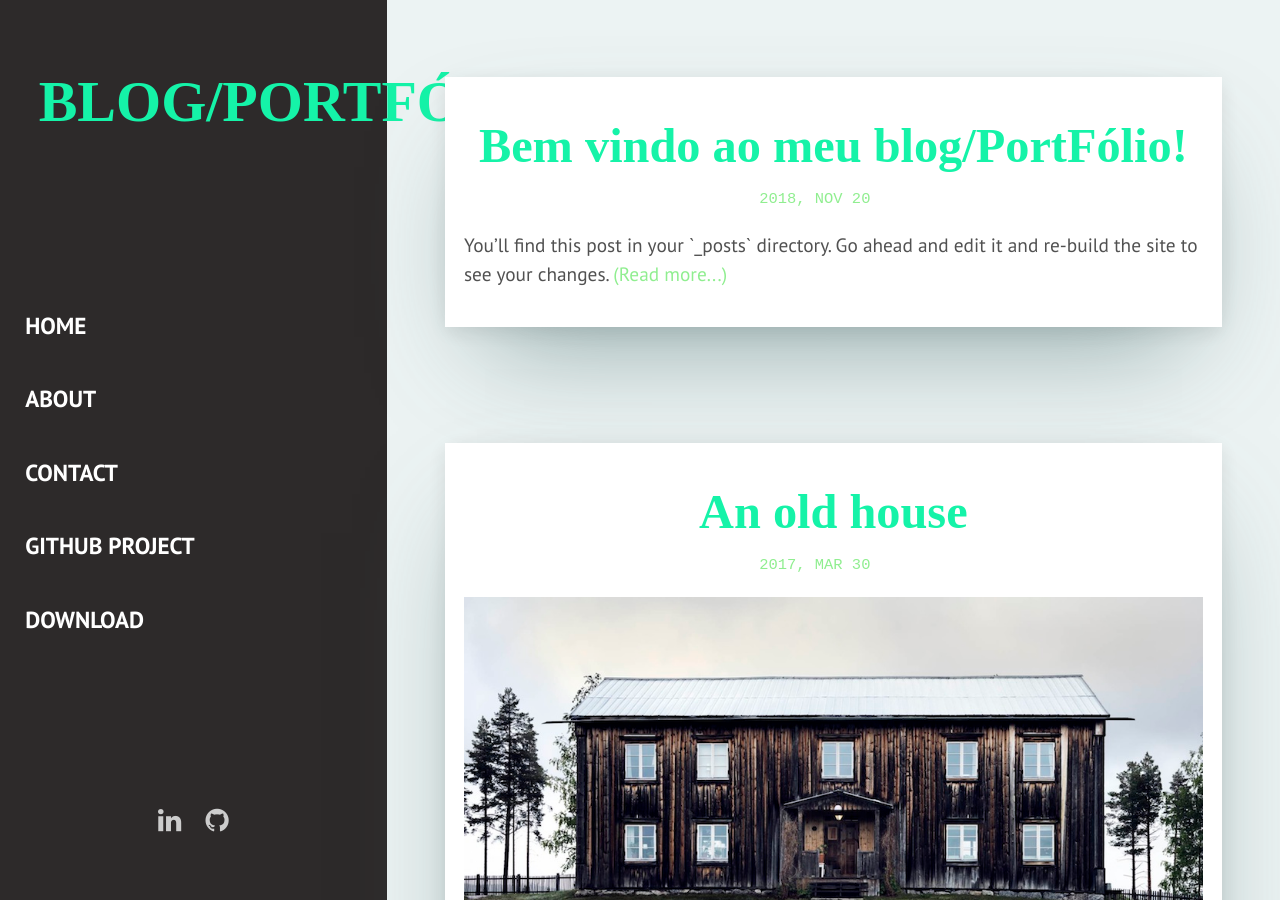
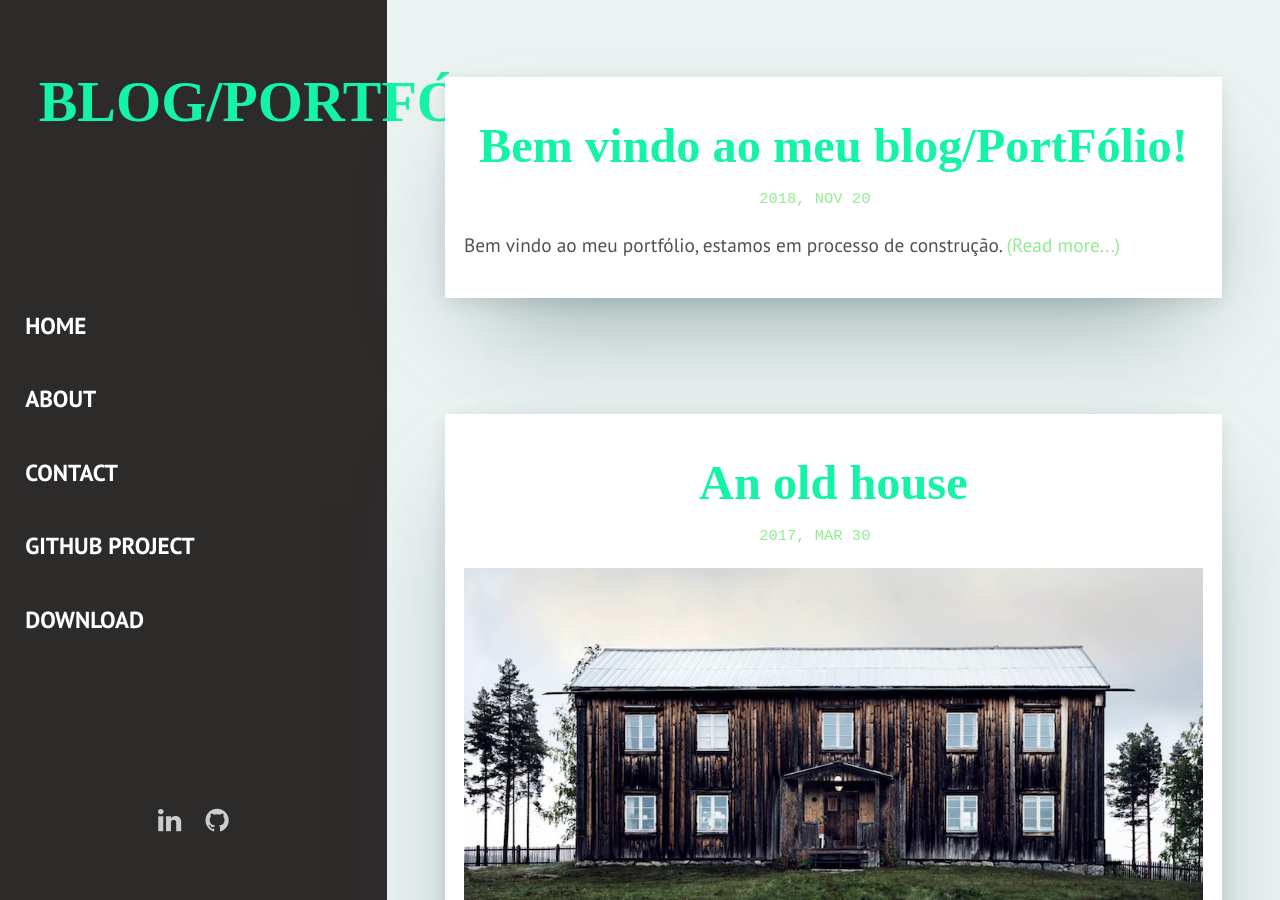
Before and after one commit to PauloVictorSantos/portfolio, a Jekyll site: the page built from index.html, in a window 1280 px wide and 900 px high. Built offline with Jekyll 4.4.1, drawn with Linux system fonts in a browser that asks for light colours; some web fonts are replaced; the list of posts is cut into pages by our own code.

Commit message:
atualizando

```diff
--- a/_posts/2018-03-25-welcome.markdown
+++ b/_posts/2018-03-25-welcome.markdown
@@ -3,7 +3,7 @@ layout: post
 title:  "Bem vindo ao meu blog/PortFólio!"
 date:   2018-11-20 09:39:40 +0200
 img:
-description: You’ll find this post in your `_posts` directory. Go ahead and edit it and re-build the site to see your changes.
+description: Bem vindo ao meu portfólio, estamos em processo de construção.
 categories: jekyll update
 ---
 Bem vindo ao meu portfólio, estamos em processo de construção, por enquanto se quiser saber mais sobre mim. Estou no [Linkedin][linkedin-link], também pode conferir um pouco das tecnologias que trabalho no meu [Github][github-link].
```
